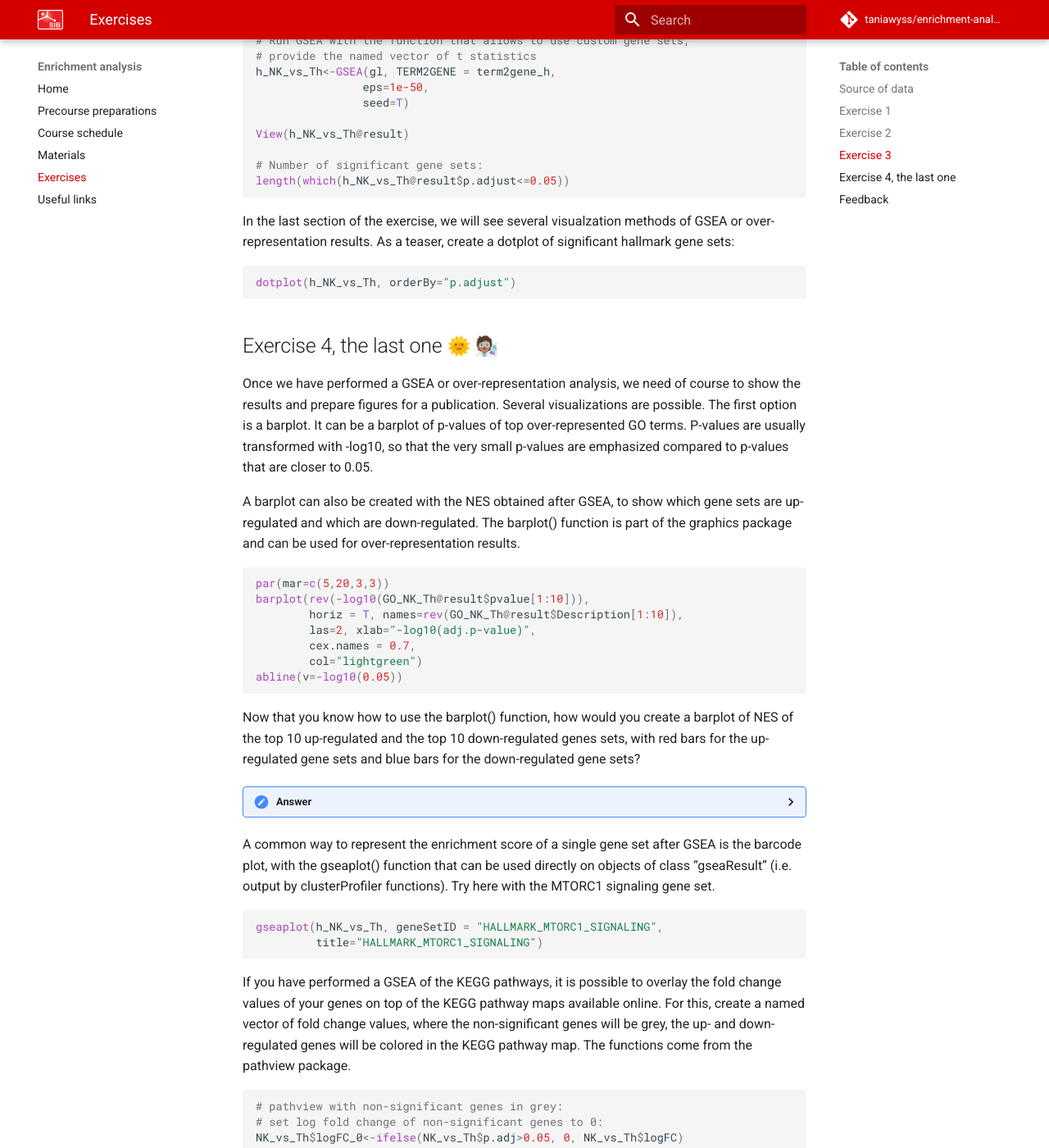
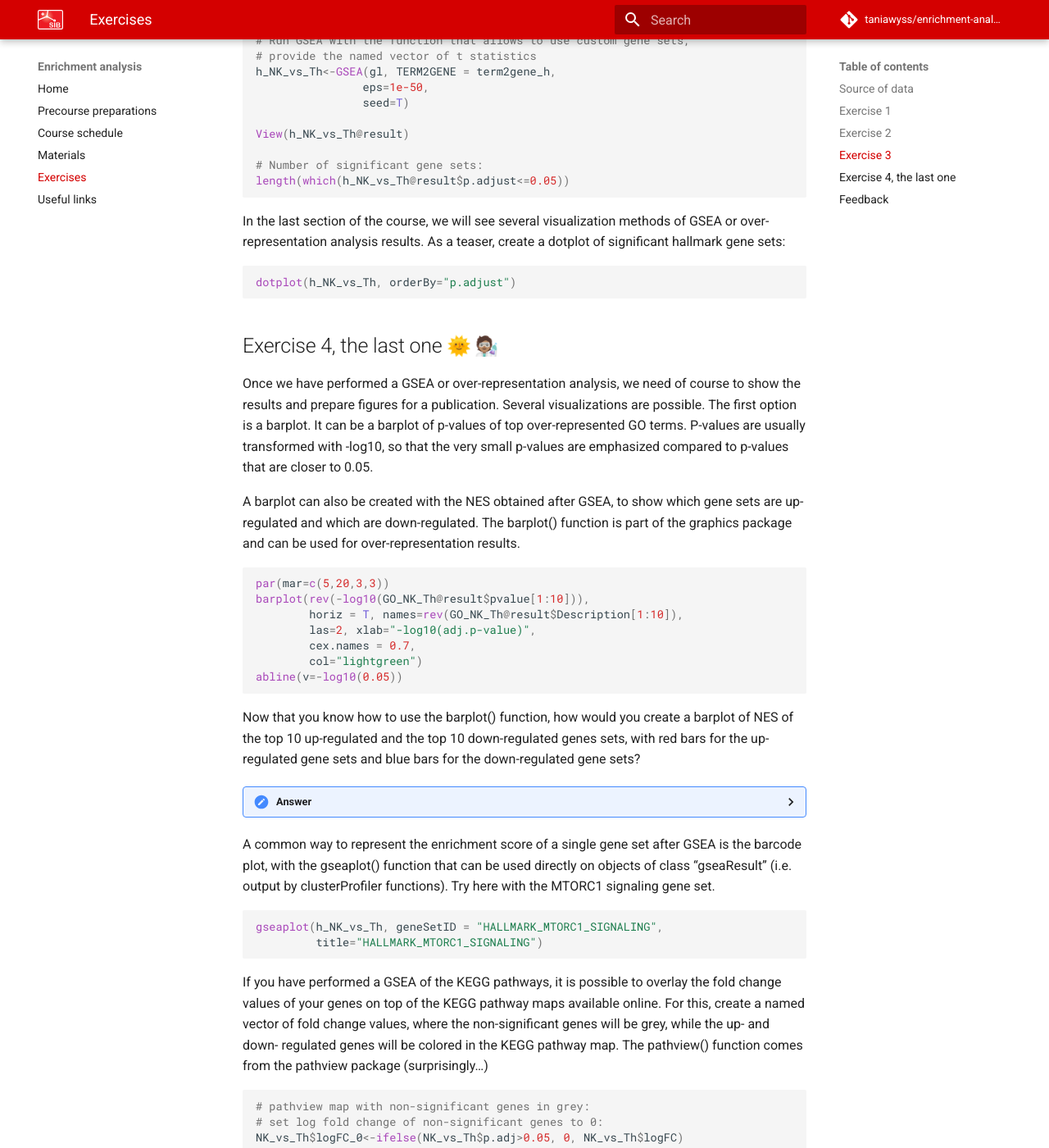
Before and after one commit to sib-swiss/enrichment-analysis-training, an MkDocs documentation site: the page built from docs/exercises.md, in a window 1280 px wide and 1400 px high, scrolled down 6658 px. Shown: the whole window at 82% size. Built offline with MkDocs 1.6.1 and Material for MkDocs 9.7.7, drawn with Linux system fonts in a browser that asks for light colours; emoji names are drawn with the system emoji font; comment, search, counter and statistics services are not loaded; some of the changed text lies outside the part shown.

Commit message:
complete exercises 2

````diff
--- a/docs/exercises.md
+++ b/docs/exercises.md
@@ -180,7 +180,7 @@
 		```r
 		idType(OrgDb = "org.Hs.eg.db") # to determine allowed gene id type
 		```
-Create the named and sorted vector of t-statistics (i.e. for the geneList argument of the gseGO() function.
+Create the named and sorted vector of t-statistics (i.e. for the geneList argument of the gseGO() function).
 
 ```r
 gl<-NK_vs_Th$t
@@ -335,7 +335,7 @@
 length(which(h_NK_vs_Th@result$p.adjust<=0.05))
 ```
 
-In the last section of the exercise, we will see several visualzation methods of GSEA or over-representation results. As a teaser, create a dotplot of
+In the last section of the course, we will see several visualization methods of GSEA or over-representation analysis results. As a teaser, create a dotplot of
 significant hallmark gene sets:
 
 ```r
@@ -389,11 +389,11 @@
 ```
 
 If you have performed a GSEA of the KEGG pathways, it is possible to overlay the fold change values of your genes on top of the
-KEGG pathway maps available online. For this, create a named vector of fold change values, where the non-significant genes will be grey, the up- and down-
-regulated genes will be colored in the KEGG pathway map. The functions come from the pathview package.
+KEGG pathway maps available online. For this, create a named vector of fold change values, where the non-significant genes will be grey, while the up- and down-
+regulated genes will be colored in the KEGG pathway map. The pathview() function comes from the pathview package (surprisingly...)
 
 ```r
-# pathview with non-significant genes in grey:
+# pathview map with non-significant genes in grey:
 # set log fold change of non-significant genes to 0:
 NK_vs_Th$logFC_0<-ifelse(NK_vs_Th$p.adj>0.05, 0, NK_vs_Th$logFC)
 
````
Also changed, not shown: other parts of docs/exercises.md (+5 -5 lines).
